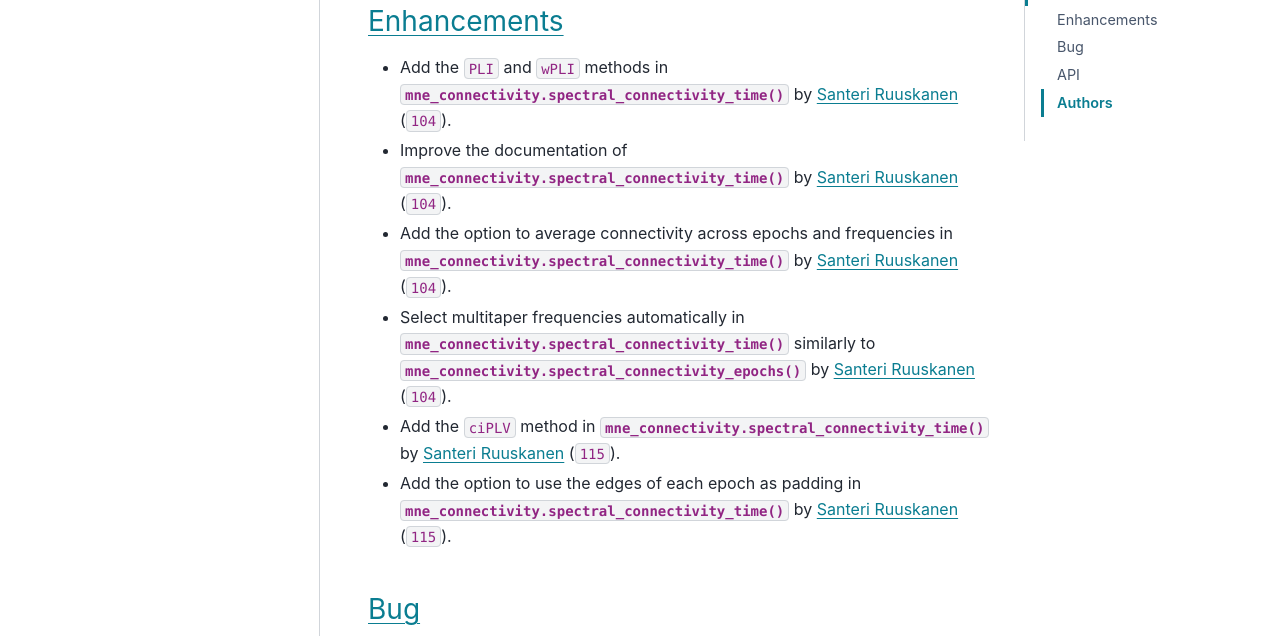
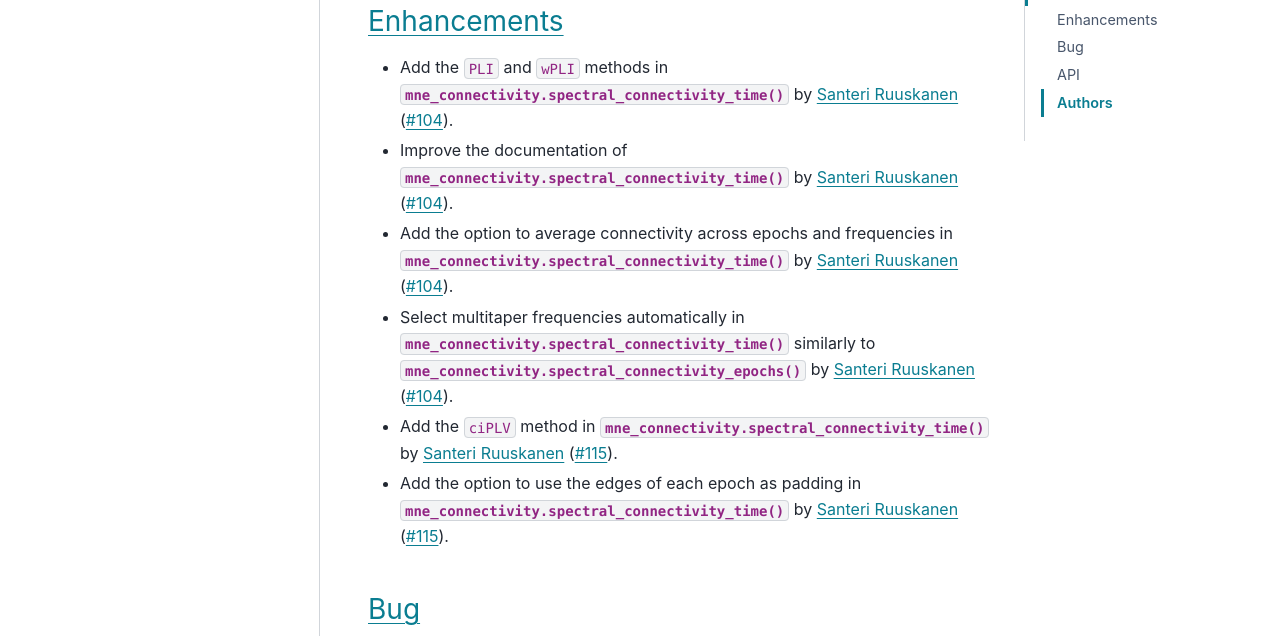
Before and after one commit to tsbinns/mne-connectivity, a Sphinx documentation site: the page built from doc/whats_new.rst, in a window 1280 px wide and 1400 px high, scrolled down 622 px. Shown: the part 150-786 px from the top of the window. Built offline with Sphinx 7.4.7 and the PyData theme 0.15.4, drawn with Linux system fonts in a browser that asks for light colours; pages that are not in the unit, such as notebooks, are missing from menus; cross-references to code outside the pages are shown as plain code; some of the changed lines change nothing that is shown.

Commit message:
Fix ci (#120)
* Fix ci

Signed-off-by: Adam Li <adam2392@gmail.com>

```diff
--- a/doc/whats_new.rst
+++ b/doc/whats_new.rst
@@ -26,12 +26,12 @@ Functionality now requires ``mne>=1.3`` for MNE-Python.
 Enhancements
 ~~~~~~~~~~~~
 
-- Add the ``PLI`` and ``wPLI`` methods in :func:`mne_connectivity.spectral_connectivity_time` by `Santeri Ruuskanen`_ (:gh:`104`).
-- Improve the documentation of :func:`mne_connectivity.spectral_connectivity_time` by `Santeri Ruuskanen`_ (:gh:`104`).
-- Add the option to average connectivity across epochs and frequencies in :func:`mne_connectivity.spectral_connectivity_time` by `Santeri Ruuskanen`_ (:gh:`104`).
-- Select multitaper frequencies automatically in :func:`mne_connectivity.spectral_connectivity_time` similarly to :func:`mne_connectivity.spectral_connectivity_epochs` by `Santeri Ruuskanen`_ (:gh:`104`).
-- Add the ``ciPLV`` method in :func:`mne_connectivity.spectral_connectivity_time` by `Santeri Ruuskanen`_ (:gh:`115`).
-- Add the option to use the edges of each epoch as padding in :func:`mne_connectivity.spectral_connectivity_time` by `Santeri Ruuskanen`_ (:gh:`115`).
+- Add the ``PLI`` and ``wPLI`` methods in :func:`mne_connectivity.spectral_connectivity_time` by `Santeri Ruuskanen`_ (:pr:`104`).
+- Improve the documentation of :func:`mne_connectivity.spectral_connectivity_time` by `Santeri Ruuskanen`_ (:pr:`104`).
+- Add the option to average connectivity across epochs and frequencies in :func:`mne_connectivity.spectral_connectivity_time` by `Santeri Ruuskanen`_ (:pr:`104`).
+- Select multitaper frequencies automatically in :func:`mne_connectivity.spectral_connectivity_time` similarly to :func:`mne_connectivity.spectral_connectivity_epochs` by `Santeri Ruuskanen`_ (:pr:`104`).
+- Add the ``ciPLV`` method in :func:`mne_connectivity.spectral_connectivity_time` by `Santeri Ruuskanen`_ (:pr:`115`).
+- Add the option to use the edges of each epoch as padding in :func:`mne_connectivity.spectral_connectivity_time` by `Santeri Ruuskanen`_ (:pr:`115`).
 
 Bug
 ~~~
@@ -48,7 +48,7 @@ API
 ~~~
 
 - Streamline the API of :func:`mne_connectivity.spectral_connectivity_time` with :func:`mne_connectivity.spectral_connectivity_epochs` by `Santeri Ruuskanen`_ (:pr:`104`).
-- The ``sfreq`` parameter is now required for numpy array inputs to :func:`spectral_connectivity_epochs`, by `Adam Li`_ (:pr:``)
+- The ``sfreq`` parameter is now required for numpy array inputs to :func:`spectral_connectivity_epochs`, by `Adam Li`_ (:pr:`119`)
 
 Authors
 ~~~~~~~
--- a/doc/whats_new_previous_releases.rst
+++ b/doc/whats_new_previous_releases.rst
@@ -16,7 +16,7 @@ are some bug fixes to the underlying API to make compatible with MNE-Python v1.2
 Enhancements
 ~~~~~~~~~~~~
 
-- Add ``node_height`` to :func:`mne_connectivity.viz.plot_connectivity_circle` and enable passing a polar ``ax``, by `Alex Rockhill`_ :pr:`88`
+- Add ``node_height`` to :func:`mne_connectivity.viz.plot_connectivity_circle` and enable passing a polar ``ax``, by `Alex Rockhill`_ (:pr:`88`)
 - Add directed phase lag index (dPLI) as a method in :func:`mne_connectivity.spectral_connectivity_epochs` with a corresponding example by `Kenji Marshall`_ (:pr:`79`)
 
 Bug
--- a/requirements_doc.txt
+++ b/requirements_doc.txt
@@ -1,7 +1,7 @@
 memory_profiler
 sphinx<6.0
 sphinx-gallery
-sphinx_rtd_them
+sphinx_rtd_theme
 sphinx-copybutton
 sphinx-issues
 numpydoc
```
